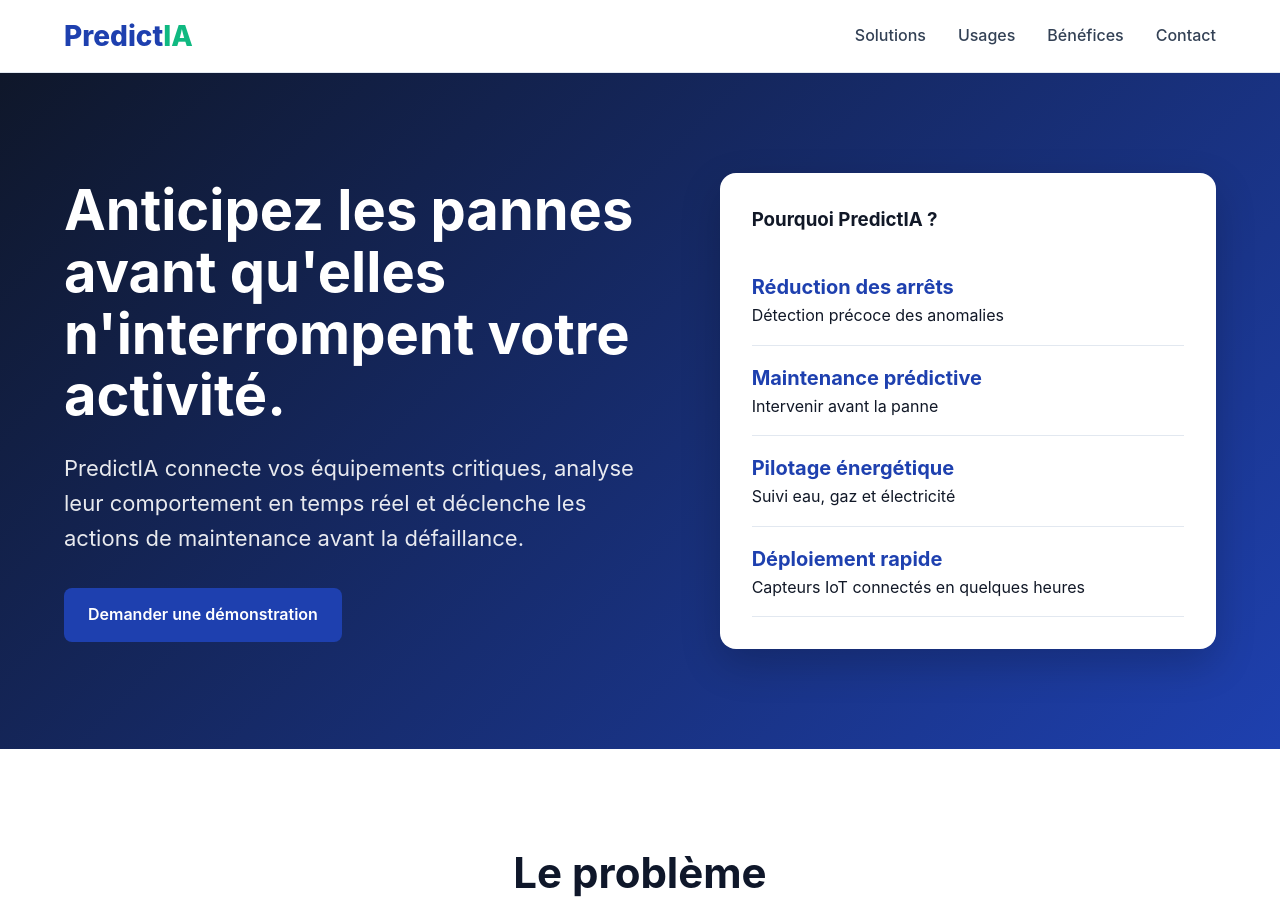
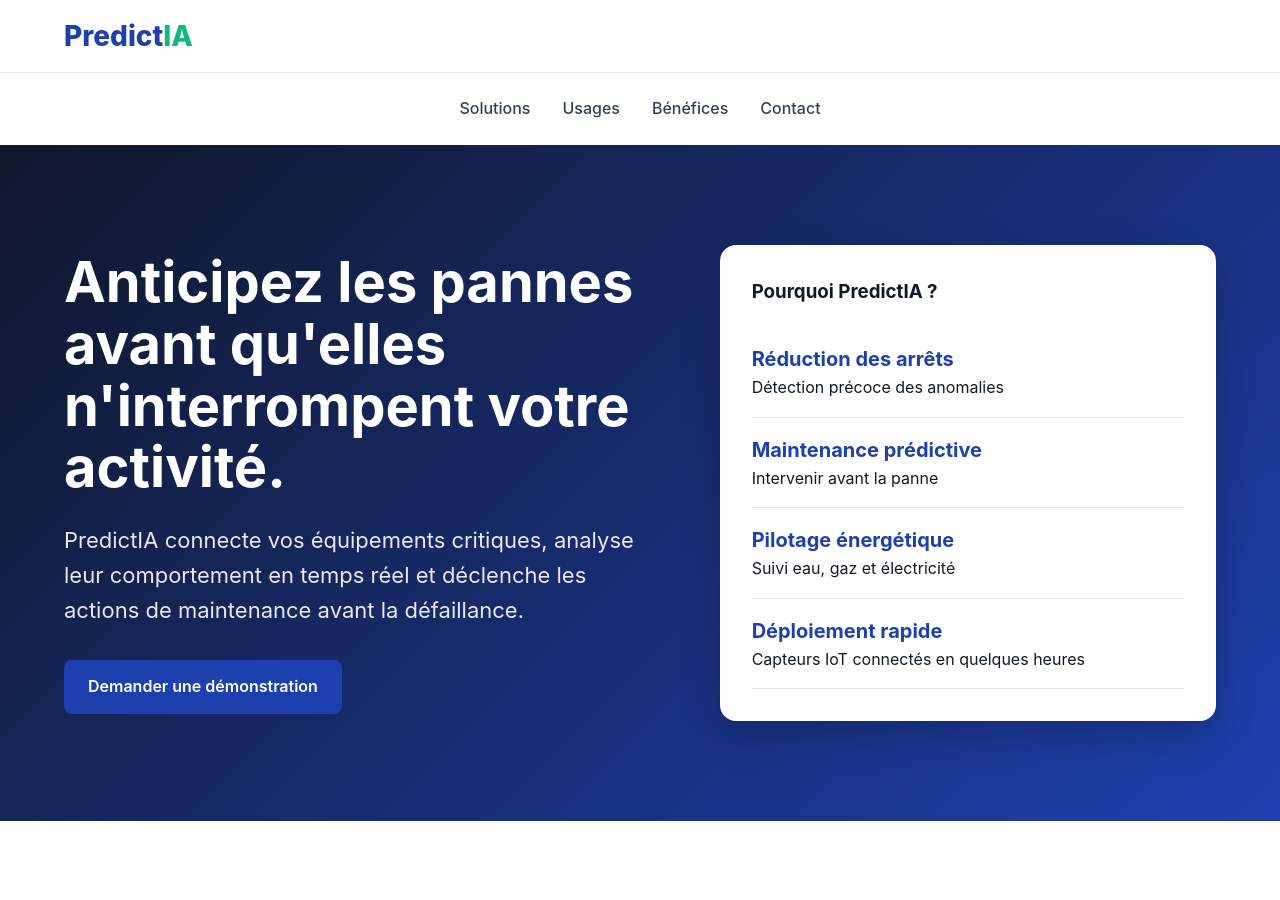
Before and after one commit to Marcussacapuces91/predictia_eu, a Jekyll site: the page built from docs/index.html, in a window 1280 px wide and 900 px high. Built offline with Jekyll 4.4.1, drawn with Linux system fonts in a browser that asks for light colours.

Commit message:
Séparer les navigations globale et locale

```diff
--- a/docs/index.html
+++ b/docs/index.html
@@ -16,15 +16,23 @@
             <nav>
                 <div class="logo">Predict<span>IA</span></div>
 
-                <div class="nav-links">
-                    <a href="#solution">Solutions</a>
-                    <a href="#usages">Usages</a>
-                    <a href="#benefits">Bénéfices</a>
-                    <a href="#contact">Contact</a>
+                <div class="global-nav-links" aria-label="Navigation globale">
+                    <!-- Emplacement réservé à la navigation globale et statique. -->
                 </div>
             </nav>
         </div>
     </header>
+
+    <nav class="local-nav" aria-label="Navigation de la page">
+        <div class="container">
+            <div class="nav-links">
+                <a href="#solution">Solutions</a>
+                <a href="#usages">Usages</a>
+                <a href="#benefits">Bénéfices</a>
+                <a href="#contact">Contact</a>
+            </div>
+        </div>
+    </nav>
 
     <section class="hero">
         <div class="container">
```
